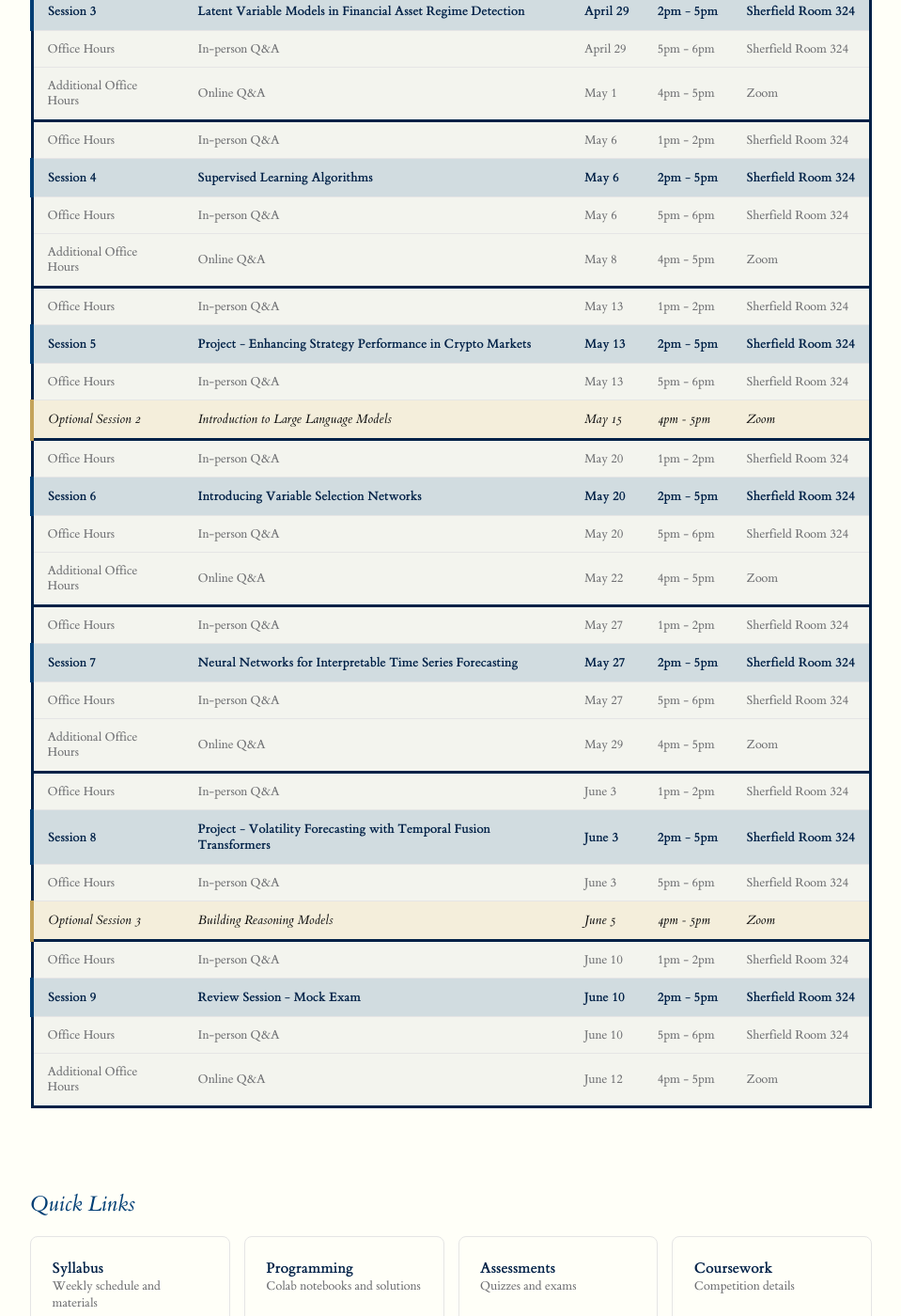
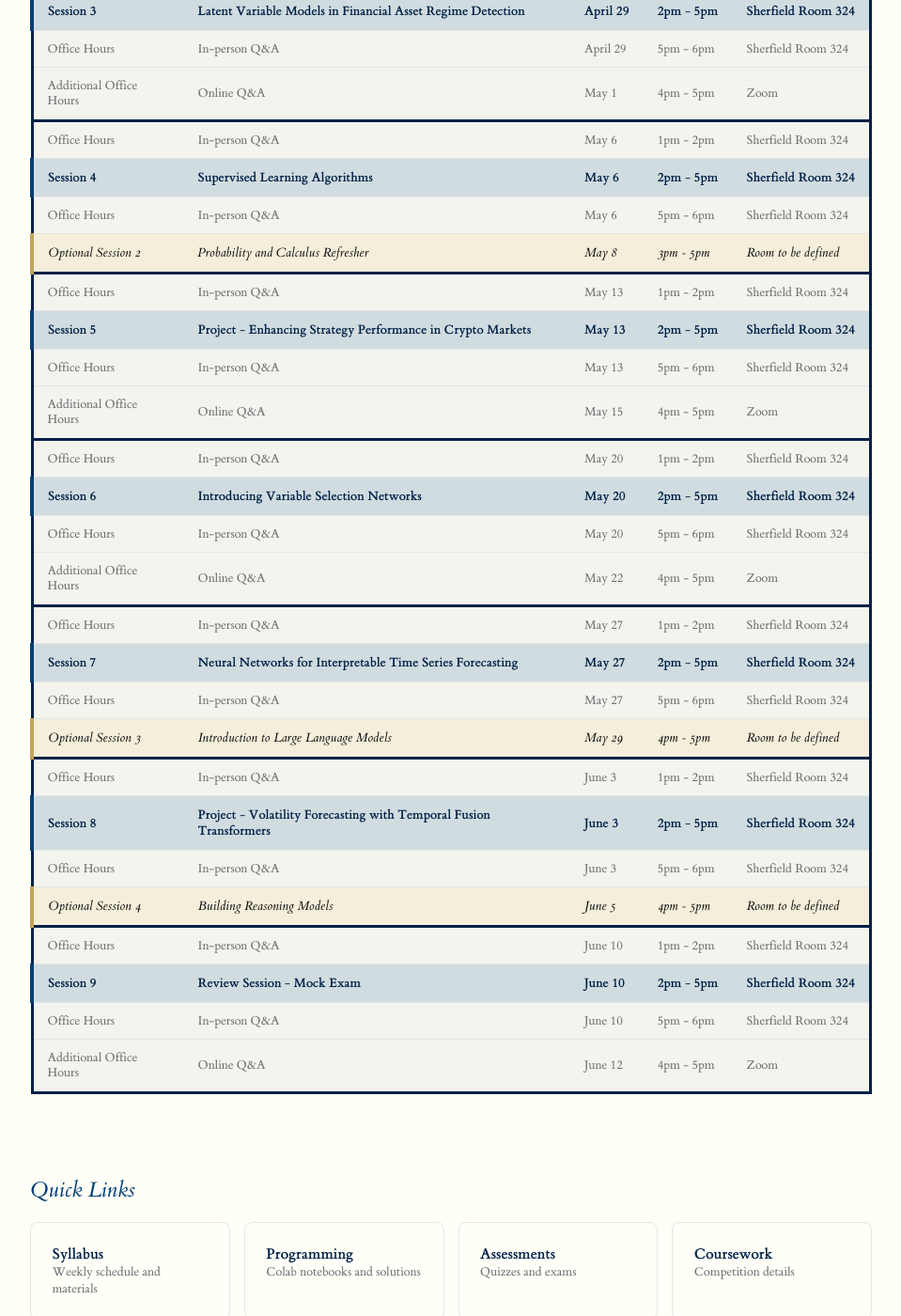
Before and after one commit to hm-ai/BUSI70575, a Jekyll site: the page built from index.md, in a window 1280 px wide and 1400 px high, scrolled down 1616 px. Shown: the whole window at 94% size, without its empty margins (160-1119 px from the left). Built offline with Jekyll 4.4.1, drawn with Linux system fonts in a browser that asks for light colours; some of the changed text lies outside the part shown.

Commit message:
Add Lecture 3 and reorganise Optional Sessions
Add Optional Session 2 (Probability and Calculus Refresher) on May 8,
move LLMs to May 29 as Optional Session 3, and Building Reasoning Models
to June 5 as Optional Session 4 (rooms TBD). May 15 reverts to Online
Q&A office hours. Course Structure updated to 4 Optional Sessions.

Co-Authored-By: Claude Opus 4.6 (1M context) <noreply@anthropic.com>

```diff
--- a/index.md
+++ b/index.md
@@ -35,7 +35,7 @@ title: Home
       <li><strong>2 Projects</strong> with hands-on Colab notebooks</li>
       <li><strong>1 Review Session</strong> with Mock Exam</li>
       <li><strong>Weekly MCQs</strong> to reinforce concepts</li>
-      <li><strong>3 Optional Sessions</strong> (Refresher + advanced Machine Learning topics)</li>
+      <li><strong>4 Optional Sessions</strong> (Refresher + advanced Machine Learning topics)</li>
     </ul>
   </section>
 
@@ -179,12 +179,12 @@ title: Home
           <td>5pm - 6pm</td>
           <td>Sherfield Room 324</td>
         </tr>
-        <tr class="office-hours-row">
-          <td>Additional Office Hours</td>
-          <td>Online Q&amp;A</td>
+        <tr class="optional-row">
+          <td>Optional Session 2</td>
+          <td>Probability and Calculus Refresher</td>
           <td>May 8</td>
-          <td>4pm - 5pm</td>
-          <td>Zoom</td>
+          <td>3pm - 5pm</td>
+          <td>Room to be defined</td>
         </tr>
         <tr class="office-hours-row week-start">
           <td>Office Hours</td>
@@ -207,9 +207,9 @@ title: Home
           <td>5pm - 6pm</td>
           <td>Sherfield Room 324</td>
         </tr>
-        <tr class="optional-row">
-          <td>Optional Session 2</td>
-          <td>Introduction to Large Language Models</td>
+        <tr class="office-hours-row">
+          <td>Additional Office Hours</td>
+          <td>Online Q&amp;A</td>
           <td>May 15</td>
           <td>4pm - 5pm</td>
           <td>Zoom</td>
@@ -263,12 +263,12 @@ title: Home
           <td>5pm - 6pm</td>
           <td>Sherfield Room 324</td>
         </tr>
-        <tr class="office-hours-row">
-          <td>Additional Office Hours</td>
-          <td>Online Q&amp;A</td>
+        <tr class="optional-row">
+          <td>Optional Session 3</td>
+          <td>Introduction to Large Language Models</td>
           <td>May 29</td>
           <td>4pm - 5pm</td>
-          <td>Zoom</td>
+          <td>Room to be defined</td>
         </tr>
         <tr class="office-hours-row week-start">
           <td>Office Hours</td>
@@ -292,11 +292,11 @@ title: Home
           <td>Sherfield Room 324</td>
         </tr>
         <tr class="optional-row">
-          <td>Optional Session 3</td>
+          <td>Optional Session 4</td>
           <td>Building Reasoning Models</td>
           <td>June 5</td>
           <td>4pm - 5pm</td>
-          <td>Zoom</td>
+          <td>Room to be defined</td>
         </tr>
         <tr class="office-hours-row week-start">
           <td>Office Hours</td>
```
Also changed, not shown: syllabus.md (+12 -3 lines), 2 other files.
